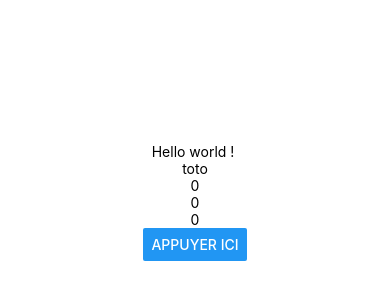
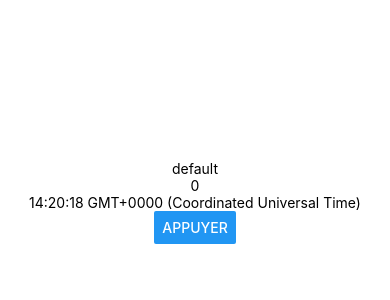
Before and after one commit to clementbo50/my-app-react-native, a React Native app: screen / in a window 390 px wide. Shown: the part 220-520 px from the top of the page. Built offline with nearby package versions, Linux system fonts and the light colour scheme.

Commit message:
Révisions des hooks comme useState permet de crée un état interne, useEffect permet de crée & traiter des effets de bord & enfin useCOntext permet de définir un état global hérité du plus proche parent provider

```diff
--- a/App.js
+++ b/App.js
@@ -1,19 +1,30 @@
 import { StatusBar } from 'expo-status-bar';
 import { StyleSheet, Text, View } from 'react-native';
-import { Exemple } from './exemple';
-import ComposantEtat from './ComposantEtat';
-/* import Exemple from './exemple'; */
+import { useEffect, useState } from 'react';
+import { Button } from 'react-native-web';
+import MyContextWrapper from './myContextWrapper';
+import Toto from './toto';
 
 export default function App() {
 
+  const [counter, setCounter] = useState(0);
+  const [date, setDate] = useState(new Date);
+
+  useEffect(() => {
+    setDate(new Date)
+  }, [counter]);
+
+
   return (
-
-    <View style={styles.container}>
-      <Text>Hello world ! </Text>
-      <StatusBar style="auto" />
-      <Exemple title="toto" />
-      <ComposantEtat />
-    </View>
+   <MyContextWrapper>
+      <View style={styles.container}>
+        <Toto></Toto>
+        <Text>{counter}</Text>
+        <Text>{date.toTimeString()}</Text>
+        <Button title="Appuyer" onPress={() => setCounter(counter + 1)}></Button>
+        <StatusBar style="auto" />
+      </View>
+    </MyContextWrapper>
   );
 }
 
--- /dev/null
+++ b/myContextWrapper.js
@@ -0,0 +1,15 @@
+import { createContext } from "react";
+
+const initialContext = {
+    title: 'default'
+}
+
+export const MyContext = createContext(initialContext);
+
+const MyContextWrapper = ({children}) => (
+    <MyContext.Provider value = {initialContext} >
+        {children}
+    </MyContext.Provider>
+)
+
+export default MyContextWrapper
--- /dev/null
+++ b/toto.js
@@ -0,0 +1,14 @@
+import { useContext } from "react";
+import { MyContext } from "./myContextWrapper";
+import { Text } from "react-native";
+
+
+const Toto = () => {
+    const {title} = useContext(MyContext);
+
+    return (
+        <Text>{title}</Text>
+    )
+}
+
+export default Toto;
```
Also changed, not shown: ComposantEtat.js (+0 -10 lines).
